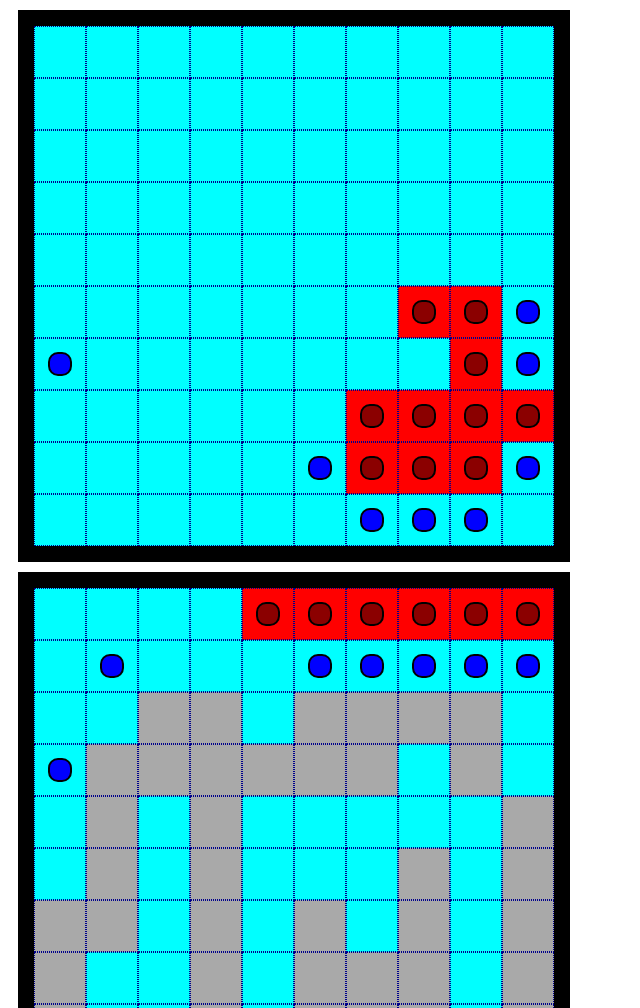
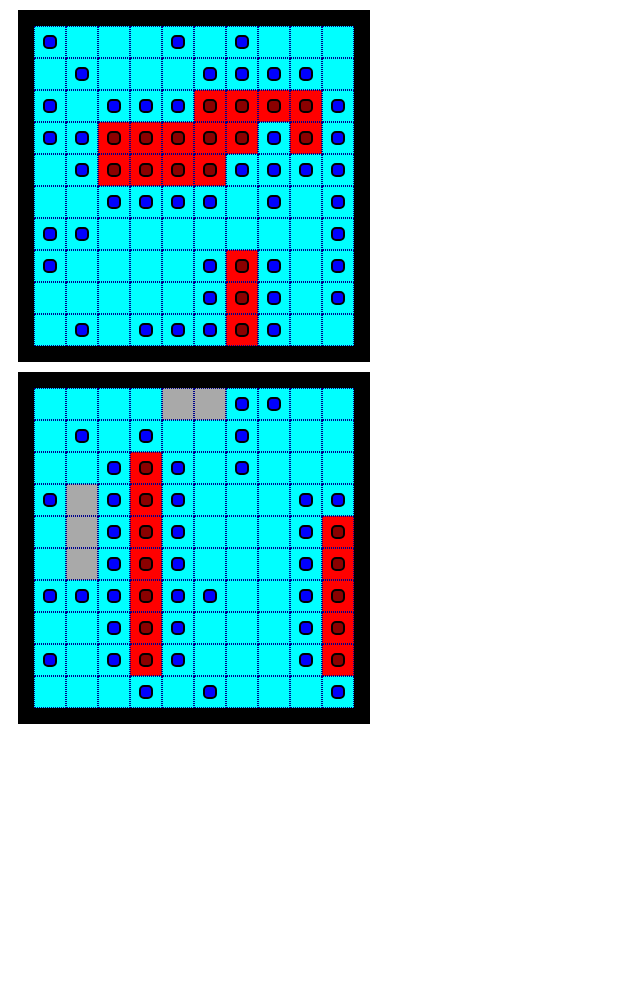
Before and after one commit to sbusenba/odin-battleship, a website built with webpack: page dist/index.html in a window 1280 px wide. Shown: the top 1008 px of the page, without its empty margins (0-640 px from the left). After the commit the page ends 800 px from the top, so only its background shows below. Built offline with nearby package versions, Linux system fonts and the light colour scheme.

Commit message:
Update index.js to add auto play game loop
Create game loop, update style.css to improve board aesthetics,
update win condition to report player.name.

```diff
--- a/src/gameboard.js
+++ b/src/gameboard.js
@@ -3,10 +3,10 @@ const ship = require('./ship');
 const gameboard = () => {
   const shipsToPlace = [
     { name: 'carrier', length: 5, quantity: 1 },
-    { name: 'battleship', length: 4, quantity: 2 },
-    { name: 'destroyer', length: 3, quantity: 3 },
-    { name: 'submarine', length: 3, quantity: 4 },
-    { name: 'patrol boat', length: 2, quantity: 5 },
+    { name: 'battleship', length: 4, quantity: 1 },
+    { name: 'destroyer', length: 3, quantity: 1 },
+    { name: 'submarine', length: 3, quantity: 1 },
+    { name: 'patrol boat', length: 2, quantity: 1 },
   ];
   const ships = [];
   const directions = ['north', 'south', 'east', 'west'];
@@ -26,6 +26,7 @@ const gameboard = () => {
     let allShipsSunk = true;
     ships.forEach((battleShip) => {
       if (!battleShip.isSunk()) {
+        console.log(battleShip);
         allShipsSunk = false;
       }
     });
--- a/src/index.js
+++ b/src/index.js
@@ -7,8 +7,8 @@ let winner = null;
 const display = battleShipDisplay();
 const player1 = player('Player 1');
 const player2 = player('Computer');
-let currentPlayer = player1;
-let opponent = player2;
+const currentPlayer = player1;
+const opponent = player2;
 const board1 = document.getElementById('board1');
 const board2 = document.getElementById('board2');
 player1.board.placeAllShips();
@@ -16,67 +16,40 @@ player2.board.placeAllShips();
 console.log('ships placed');
 // each player places ships
 // current player takes shot
-currentPlayer.makeMove(opponent.board);
-currentPlayer.makeMove(opponent.board);
-currentPlayer.makeMove(opponent.board);
-currentPlayer.makeMove(opponent.board);
-currentPlayer.makeMove(opponent.board);
-currentPlayer.makeMove(opponent.board);
-currentPlayer.makeMove(opponent.board);
-currentPlayer.makeMove(opponent.board);
-currentPlayer.makeMove(opponent.board);
-currentPlayer.makeMove(opponent.board);
-currentPlayer.makeMove(opponent.board);
-currentPlayer.makeMove(opponent.board);
-currentPlayer.makeMove(opponent.board);
-currentPlayer.makeMove(opponent.board);
-currentPlayer.makeMove(opponent.board);
-currentPlayer.makeMove(opponent.board);
-currentPlayer.makeMove(opponent.board);
-currentPlayer.makeMove(opponent.board);
-currentPlayer.makeMove(opponent.board);
-currentPlayer.makeMove(opponent.board);
-currentPlayer.makeMove(opponent.board);
-currentPlayer.makeMove(opponent.board);
-currentPlayer.makeMove(opponent.board);
-currentPlayer.makeMove(opponent.board);
+while (winner === null) {
+  let currentPlayerShots = 0;
+  let opponentShots = 0;
+  currentPlayer.board.ships.forEach((ship) => {
+    if (!ship.isSunk()) {
+      currentPlayerShots += 1;
+    }
+  });
+  opponent.board.ships.forEach((ship) => {
+    if (!ship.isSunk()) {
+      opponentShots += 1;
+    }
+  });
+  for (let i = 0; i < currentPlayerShots; i += 1) {
+    currentPlayer.makeMove(opponent.board);
+  }
+  for (let i = 0; i < opponentShots; i += 1) {
+    opponent.makeMove(currentPlayer.board);
+  }
 
-opponent.makeMove(currentPlayer.board);
-opponent.makeMove(currentPlayer.board);
-opponent.makeMove(currentPlayer.board);
-opponent.makeMove(currentPlayer.board);
-opponent.makeMove(currentPlayer.board);
-opponent.makeMove(currentPlayer.board);
-opponent.makeMove(currentPlayer.board);
-opponent.makeMove(currentPlayer.board);
-opponent.makeMove(currentPlayer.board);
-opponent.makeMove(currentPlayer.board);
-opponent.makeMove(currentPlayer.board);
-opponent.makeMove(currentPlayer.board);
-opponent.makeMove(currentPlayer.board);
-opponent.makeMove(currentPlayer.board);
-opponent.makeMove(currentPlayer.board);
-opponent.makeMove(currentPlayer.board);
-opponent.makeMove(currentPlayer.board);
-opponent.makeMove(currentPlayer.board);
-// display update board
-board2.appendChild(display.render(player1.board, 'friendly'));
-board1.appendChild(display.render(player2.board, 'enemy'));
-// check for winners
-if (player1.board.allSunk === true) {
-  winner = player2;
-} else if (player2.board.allSunk === true) {
-  winner = player1;
+  while (board1.firstElementChild) {
+    board1.removeChild(board1.firstChild);
+  }
+  while (board2.firstElementChild) {
+    board2.removeChild(board2.firstChild);
+  }
+  board2.appendChild(display.render(player1.board, 'friendly'));
+  board1.appendChild(display.render(player2.board, 'enemy'));
+  alert('pause');
+  if (player1.board.allSunk() === true) {
+    winner = player2;
+  } else if (player2.board.allSunk() === true) {
+    winner = player1;
+  }
 }
 
-// switch players
-if (winner === null) {
-  if (currentPlayer === player1) {
-    currentPlayer = player2;
-    opponent = player1;
-  } else if (currentPlayer === player2) {
-    currentPlayer = player1;
-    opponent = player2;
-  }
-}
-console.log(`${currentPlayer} Wins!`);
+console.log(`${winner.name} Wins!`);
--- a/src/style.css
+++ b/src/style.css
@@ -1,16 +1,16 @@
 .cell {
     display:flex;
     background-color: aqua;
-    height: 50px;
-    width: 50px;
+    height: 30px;
+    width: 30px;
     border: 1px dotted darkblue;
     align-items: center;
     justify-content: center;
 }
 .marker {
-    height:20px;
-    width: 20px;
-    border-radius: 10px;
+    height:10px;
+    width: 10px;
+    border-radius: 5px;
     border: 2px solid black;
 
 }
```
